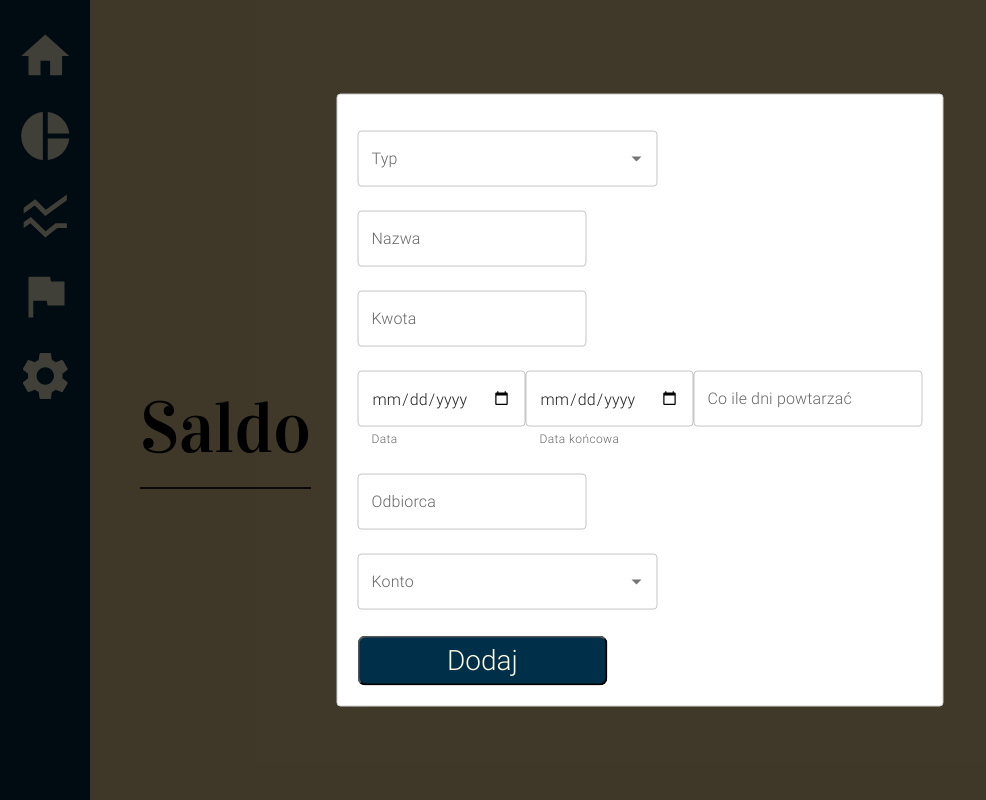
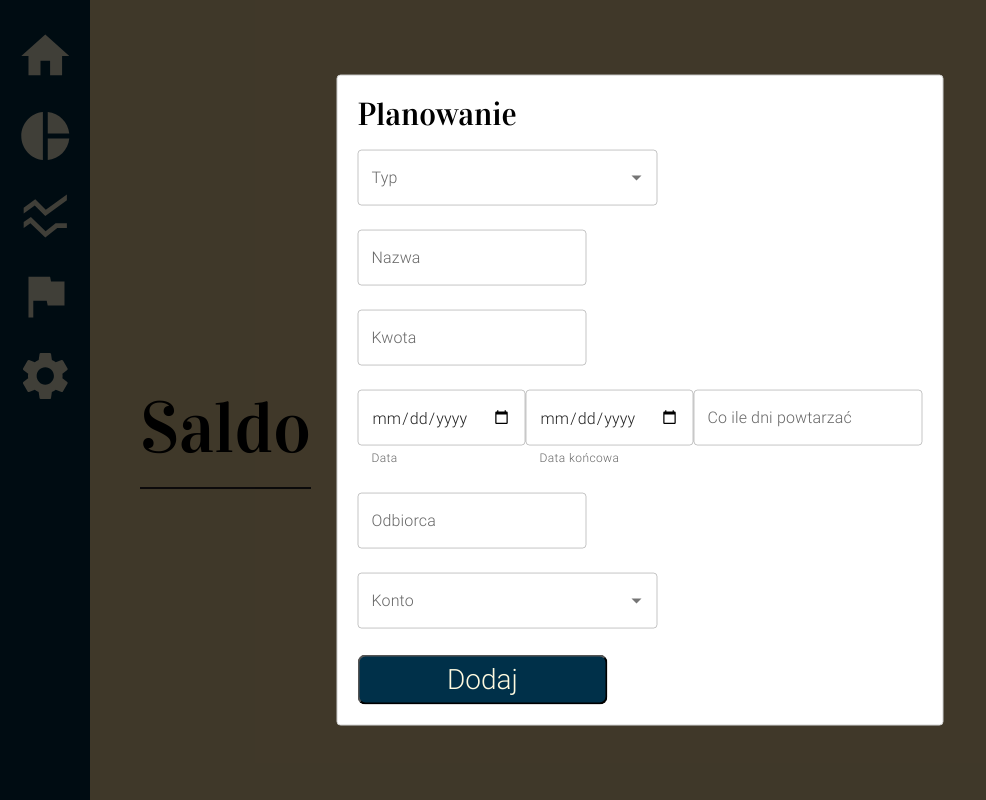
Before and after one commit to t-ukowski/Budget-planner, a React (Create React App) app in the folder frontend/: page / in a window 1280 px wide. Both pictures are taken after a click on the button "Zaplanuj". Shown: the whole page, without its empty margins (0-986 px from the left). Built offline with nearby package versions, Linux system fonts and the light colour scheme; no server answers.

Commit message:
styling parte dos :frog:

```diff
--- a/frontend/src/components/modals/AddIncome.js
+++ b/frontend/src/components/modals/AddIncome.js
@@ -47,6 +47,7 @@ export default function AddIncome() {
 
   return (
     <div className="modal-inside">
+      <div className="title small">Planowanie</div>
       <form
         onSubmit={(e) => {
           handleSubmit(e);
--- a/frontend/src/styles/title.scss
+++ b/frontend/src/styles/title.scss
@@ -7,4 +7,10 @@
 
     border-bottom: 2px solid $bp-black;
     width: fit-content;
+
+    &.small {
+        font-size: $font-size-medium-2;
+        border: 0;
+        line-height: $line-height-base;
+    }
 }
```
